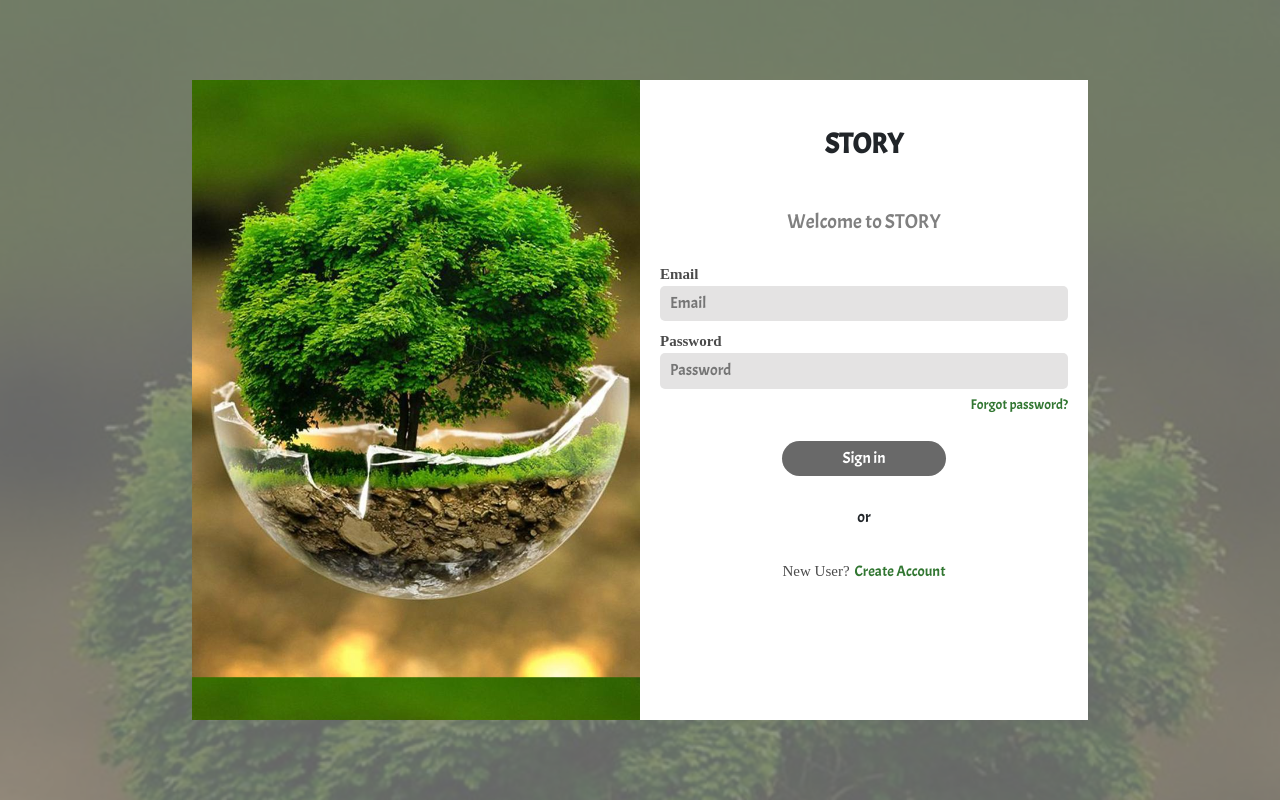
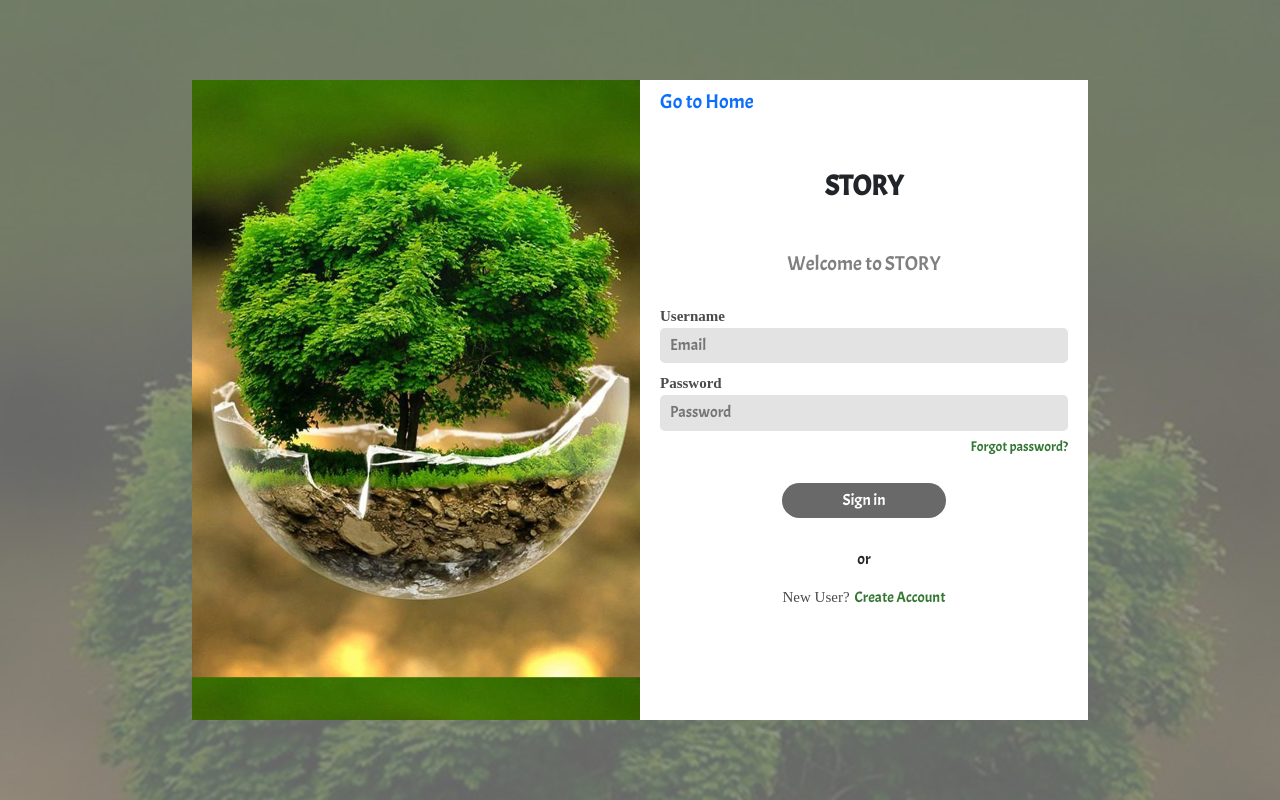
Before and after one commit to ductai26998/blog-papagroup, a React (Create React App) app: page /login in a window 1280 px wide. Built offline with nearby package versions, Linux system fonts and the light colour scheme.

Commit message:
[task][login, register] add button goto home

```diff
--- a/src/components/buttons/loginBtn/LoginBtn.js
+++ b/src/components/buttons/loginBtn/LoginBtn.js
@@ -11,9 +11,7 @@ class LoginBtn extends React.Component {
   render() {
     return (
       <div className="btn-container">
-        {/* <BrowserRouter> */}
           <Link to="/login">Sign In</Link>
-        {/* </BrowserRouter> */}
       </div>
     );
   }
--- a/src/components/buttons/registerBtn/RegisterBtn.js
+++ b/src/components/buttons/registerBtn/RegisterBtn.js
@@ -11,9 +11,7 @@ class RegisterBtn extends React.Component {
   render() {
     return (
       <div className="btn-container">
-        <BrowserRouter>
           <Link to="/register">Sign up</Link>
-        </BrowserRouter>
       </div>
     );
   }
--- a/src/components/navbars/navGuest/NavGuest.js
+++ b/src/components/navbars/navGuest/NavGuest.js
@@ -1,5 +1,7 @@
 import React from "react";
 import './NavGuest.scss';
+
+import { NavLink } from "react-router-dom";
 
 class NavGuest extends React.Component {
   constructor() {
@@ -13,13 +15,13 @@ class NavGuest extends React.Component {
         <nav className="navbar">
           <ul className="navbar-nav">
             <li className="nav-item">
-              <a className="nav-link" href="#">Home</a>
+              <NavLink className="nav-link" to="/">Home</NavLink>
             </li>
             <li className="nav-item">
-            <a className="nav-link" href="#">Blogs</a>
+            <NavLink className="nav-link" to="/blogs">Blogs</NavLink>
             </li>
             <li className="nav-item">
-              <a className="nav-link" href="#">Contact</a>
+              <NavLink className="nav-link" to="/contact">Contact</NavLink>
             </li>
           </ul>
         </nav>
--- a/src/components/pages/login/Login.js
+++ b/src/components/pages/login/Login.js
@@ -1,5 +1,5 @@
 import React from "react";
-import { BrowserRouter, Link } from "react-router-dom";
+import { Link } from "react-router-dom";
 import './Login.scss';
 
 class Login extends React.Component {
@@ -18,13 +18,14 @@ class Login extends React.Component {
         <div className="mycontainer">
           <div className="container__left"></div>
           <div className="container__right">
+            <Link to="/" ><h5 className="go-home">Go to Home</h5></Link>
             <h3 className="title">STORY</h3>
             <h5 className="welcome">Welcome to STORY</h5>
             <form>
-              <label for="username">Email</label>
-              <input type="text" value={this.state.email} placeholder="Email" />
-              <label for="password">Password</label>
-              <input type="password" value={this.state.password} placeholder="Password" />
+              <label>Username</label>
+              <input type="text" placeholder="Email" />
+              <label>Password</label>
+              <input type="password" placeholder="Password" />
               <span>Forgot password?</span>
               <div className="submit">
                 <button type="submit">Sign in</button>
--- a/src/components/pages/login/Login.scss
+++ b/src/components/pages/login/Login.scss
@@ -67,6 +67,10 @@
   padding: 0 20px;
   background-color: #fff !important;
 
+  .go-home {
+    margin-top: 10px;
+  }
+
   .title {
     margin-top: 6vh;
     margin-bottom: 6vh;
@@ -128,7 +132,7 @@
   }
 
   .or {
-    margin-bottom: 4vh;
+    margin-bottom: 2vh;
     font-weight: 400;
     text-align: center;
   }
--- a/src/components/pages/register/Register.js
+++ b/src/components/pages/register/Register.js
@@ -1,5 +1,5 @@
 import React from "react";
-import { BrowserRouter, Link } from "react-router-dom";
+import { Link } from "react-router-dom";
 import './Register.scss';
 
 class Register extends React.Component {
@@ -18,13 +18,14 @@ class Register extends React.Component {
         <div className="mycontainer">
           <div className="container__left"></div>
           <div className="container__right">
+            <Link to="/" style={{width: "110px"}}><h5 className="go-home">Go to Home</h5></Link>
             <h3 className="title">STORY</h3>
             <h5 className="welcome">Create new account</h5>
             <form>
-              <label for="username">Email</label>
-              <input type="text" value={this.state.email} placeholder="Email" />
-              <label for="password">Password</label>
-              <input type="password" value={this.state.password} placeholder="Password" />
+              <label>Username</label>
+              <input type="text" placeholder="Email" />
+              <label>Password</label>
+              <input type="password" placeholder="Password" />
               <div className="submit">
                 <button type="submit">Sign up</button>
               </div>
--- a/src/components/pages/register/Register.scss
+++ b/src/components/pages/register/Register.scss
@@ -121,7 +121,7 @@
   }
 
   .or {
-    margin-bottom: 4vh;
+    margin-bottom: 2vh;
     font-weight: 400;
     text-align: center;
   }
```
